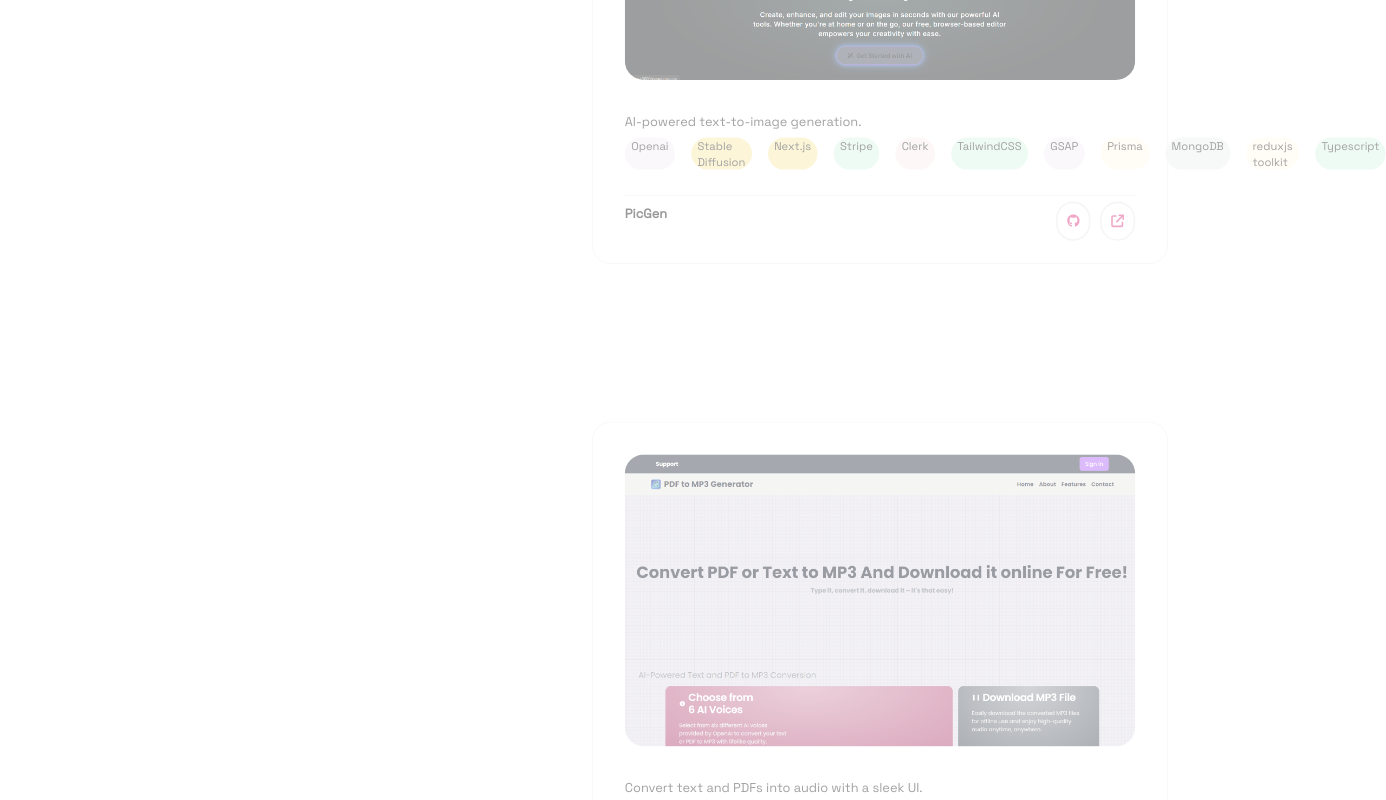
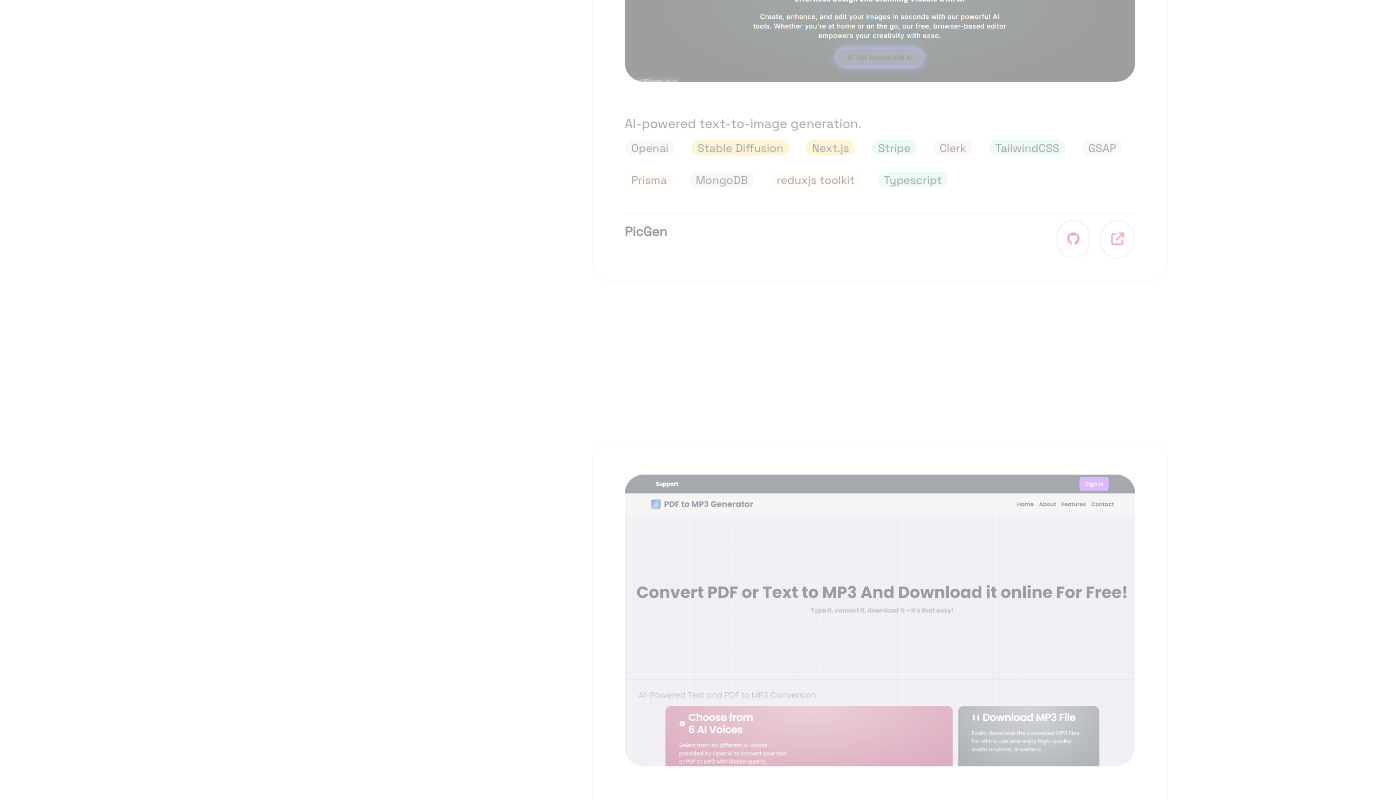
Before and after one commit to redaAssemghor/portfolio, a React (Vite) app: page / in a window 1280 px wide. Shown: the part 1860-2660 px from the top of the page, 1386 px wide, since content can reach past the window. Built offline with nearby package versions, Linux system fonts and the light colour scheme.

Commit message:
style fix

```diff
--- a/src/components/Project.jsx
+++ b/src/components/Project.jsx
@@ -42,7 +42,7 @@ function Project({ title, description, url, repo, deployUrl, techStack = [] }) {
 
       <div className="text-[#181818] font-light my-6">
         <p>{description}</p>
-        <ul className="flex gap-5 py-2">
+        <ul className="flex gap-5 py-2 flex-wrap">
           {techStack.map((tech, index) => (
             <li
               key={index}
```
